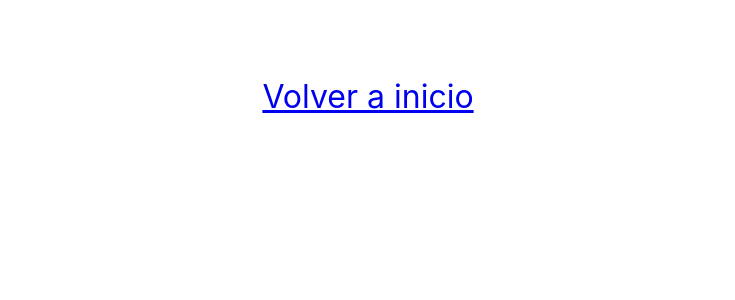
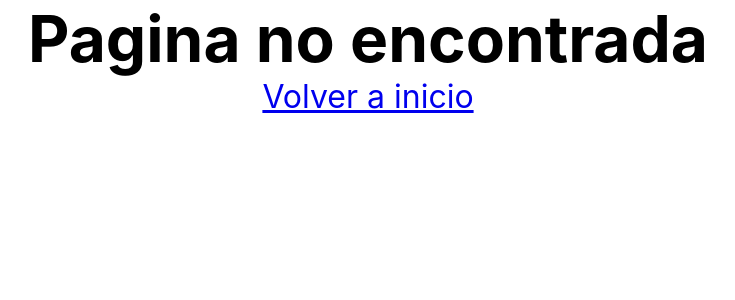
Before and after one commit to madro0/develop-of-world-Public, a React (Create React App) app in the folder fronted/: page /private in a window 1280 px wide. Shown: the top 300 px of the page, without its empty margins (272-1007 px from the left). Built offline with nearby package versions, Linux system fonts and the light colour scheme.

Commit message:
trabando en lider y estudiante

```diff
--- a/fronted/src/styles/pageNotFound.css
+++ b/fronted/src/styles/pageNotFound.css
@@ -1,5 +1,5 @@
 .error{
-    color: white;
+    color: black;
     font-size: 2rem;
     text-align: center;
 }
```
Also changed, not shown: fronted/src/layouts/Estudiante.jsx (added, +11 -0 lines).
